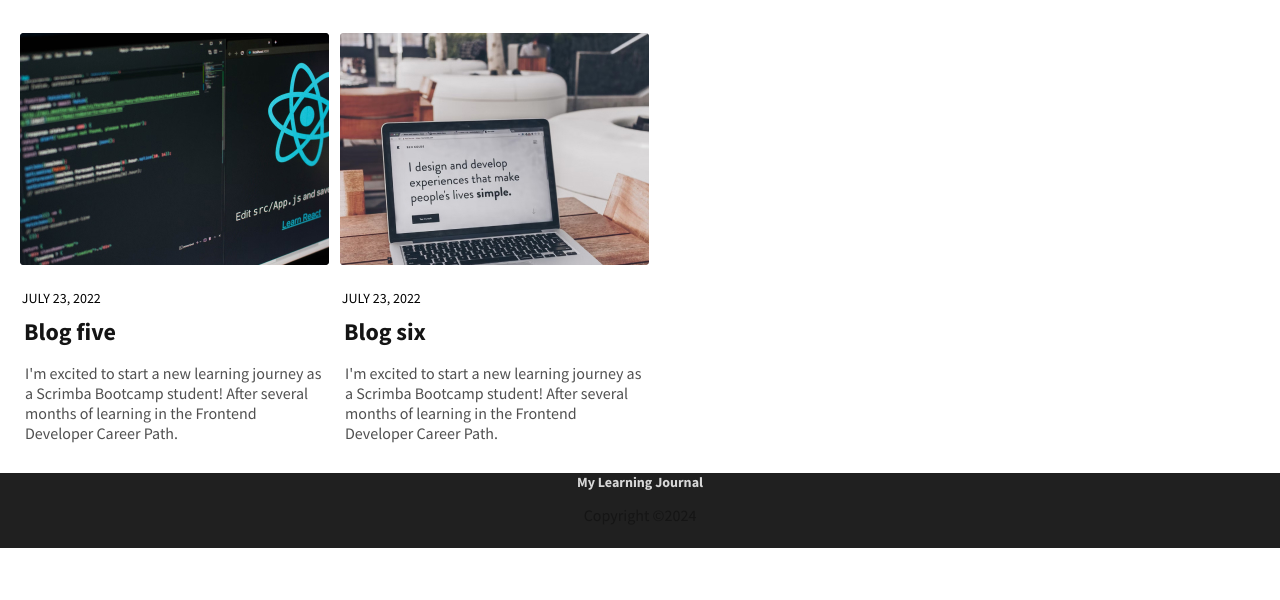
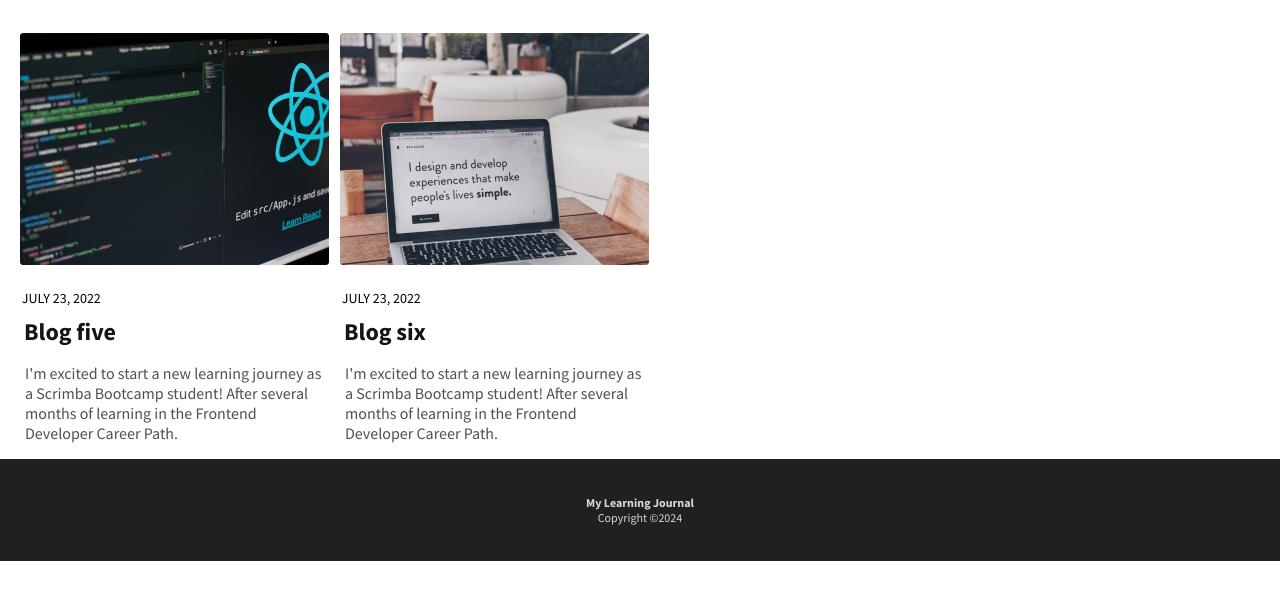
Before and after one commit to ianapavlycheva/learning-journal, a plain HTML site: page index.html in a window 1280 px wide. Shown: the part 793-1393 px from the top of the page. After the commit the page ends 1354 px from the top, so only its background shows below. Drawn offline with Linux system fonts and the light colour scheme.

Commit message:
Fix footer

```diff
--- a/css/style.css
+++ b/css/style.css
@@ -142,21 +142,23 @@ article {
 }
 
 footer {
-  height: 6.25em;
+  height: 8.5em;
   background-color: #202020;
   color: #d7d7d7;
   text-align: center;
   font-size: 0.75rem;
 }
 
-h4 {
+h3 {
   font-size: 0.75rem;
-  padding-top: 2.31em;
+  font-weight: 700px;
+  padding-top: 3em;
   margin: 0;
 }
 
 .copyright {
+  font-size: 0.75rem;
   padding-top: 0;
-  padding-bottom: 32.31em;
   margin: 0;
+  color: #d7d7d7;
 }
```
